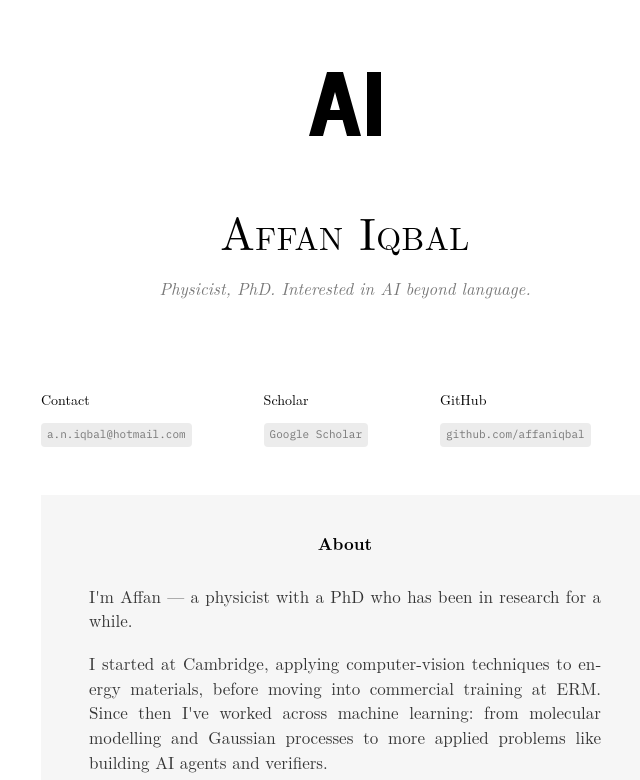
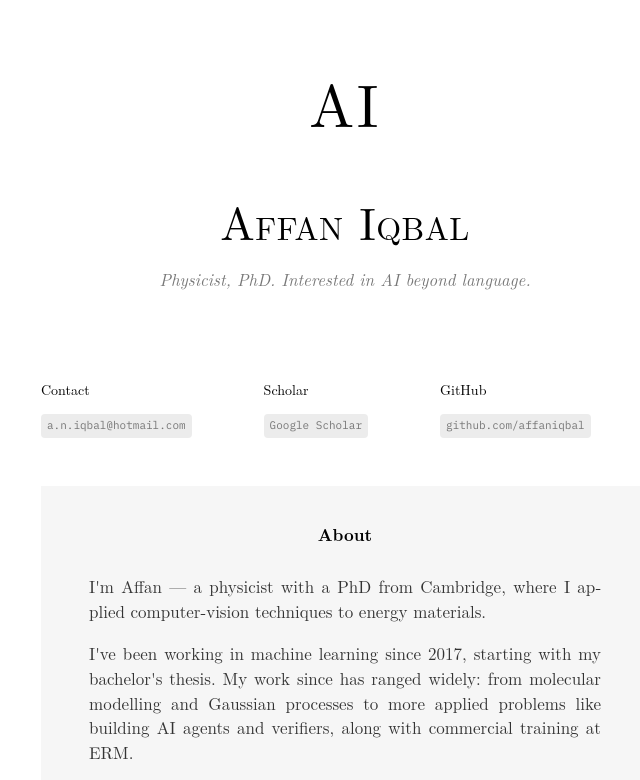
Before and after one commit to affaniqbal/ai, a plain HTML site: page index.html in a window 1280 px wide. Shown: the top 780 px of the page, without its empty margins (295-935 px from the left). Drawn offline with Linux system fonts and the light colour scheme; a web font is replaced by a local one.

Commit message:
Computer Modern AI mark; PhD from Cambridge; ML since 2017

```diff
--- a/index.html
+++ b/index.html
@@ -14,12 +14,7 @@
   <div class="wrap">
 
     <header>
-      <!-- "AI" monogram: Affan Iqbal -->
-      <svg class="logo" viewBox="0 0 72 64" fill="currentColor" aria-label="AI">
-        <polygon points="0,64 18,0 34,0 52,64 38,64 26,20 14,64"/>
-        <rect x="18" y="38" width="16" height="10"/>
-        <rect x="58" y="0" width="14" height="64"/>
-      </svg>
+      <div class="logo" aria-label="AI">AI</div>
       <h1>Affan Iqbal</h1>
       <p class="tagline">Physicist, PhD. Interested in AI beyond language.</p>
     </header>
@@ -42,9 +37,9 @@
     <main>
       <h2>About</h2>
 
-      <p>I'm Affan &mdash; a physicist with a PhD who has been in research for a while.</p>
+      <p>I'm Affan &mdash; a physicist with a PhD from Cambridge, where I applied computer-vision techniques to energy materials.</p>
 
-      <p>I started at Cambridge, applying computer-vision techniques to energy materials, before moving into commercial training at ERM. Since then I've worked across machine learning: from molecular modelling and Gaussian processes to more applied problems like building AI agents and verifiers.</p>
+      <p>I've been working in machine learning since 2017, starting with my bachelor's thesis. My work since has ranged widely: from molecular modelling and Gaussian processes to more applied problems like building AI agents and verifiers, along with commercial training at ERM.</p>
 
       <p>What holds my attention now is AI beyond large language models &mdash; systems that build genuine, structured models of the world.</p>
 
--- a/style.css
+++ b/style.css
@@ -40,7 +40,14 @@ a { color: inherit; text-decoration: none; }
 
 /* ---- Hero ---- */
 header { text-align: center; padding: 72px 0 88px; }
-.logo { width: 72px; height: 64px; color: var(--ink); }
+.logo {
+  font-family: var(--serif);
+  font-size: 60px;
+  line-height: 1;
+  font-weight: 400;
+  letter-spacing: 0.04em;
+  color: var(--ink);
+}
 h1 {
   margin: 56px 0 0;
   font-weight: 400;
```
